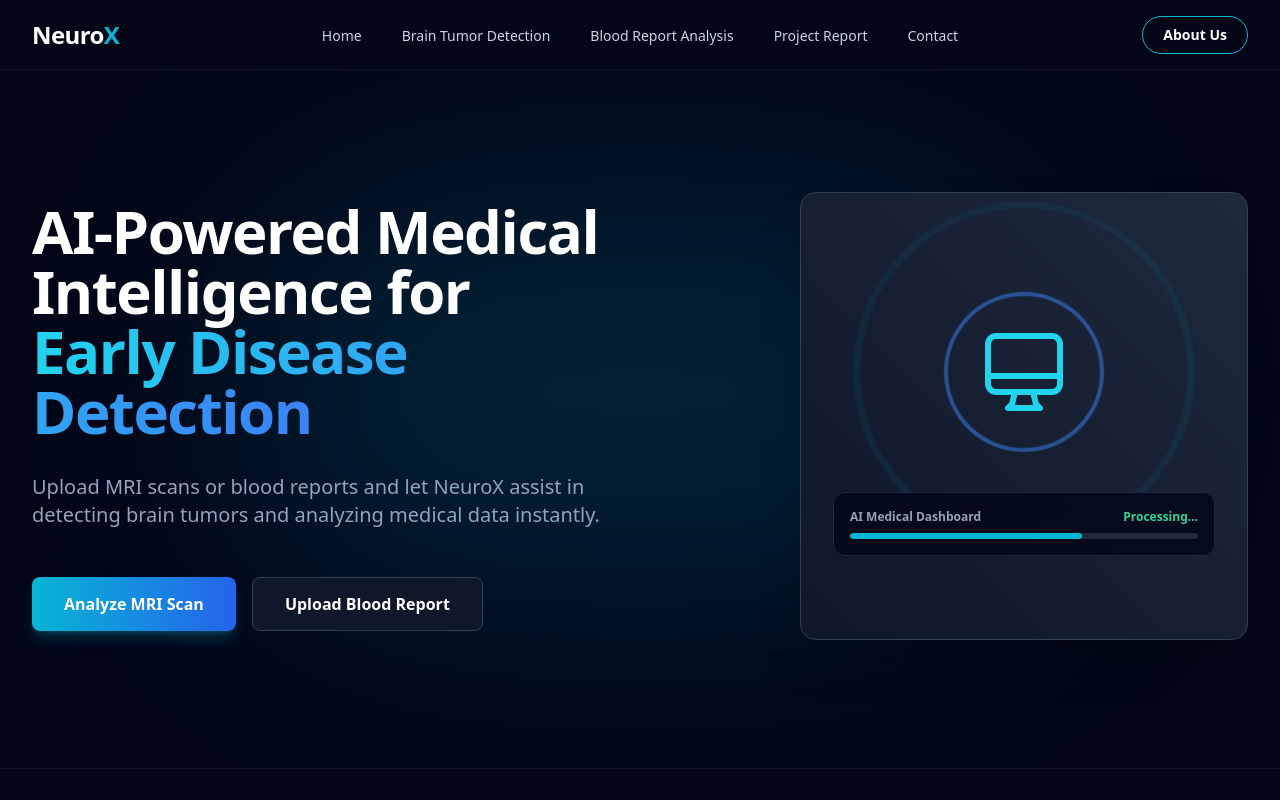
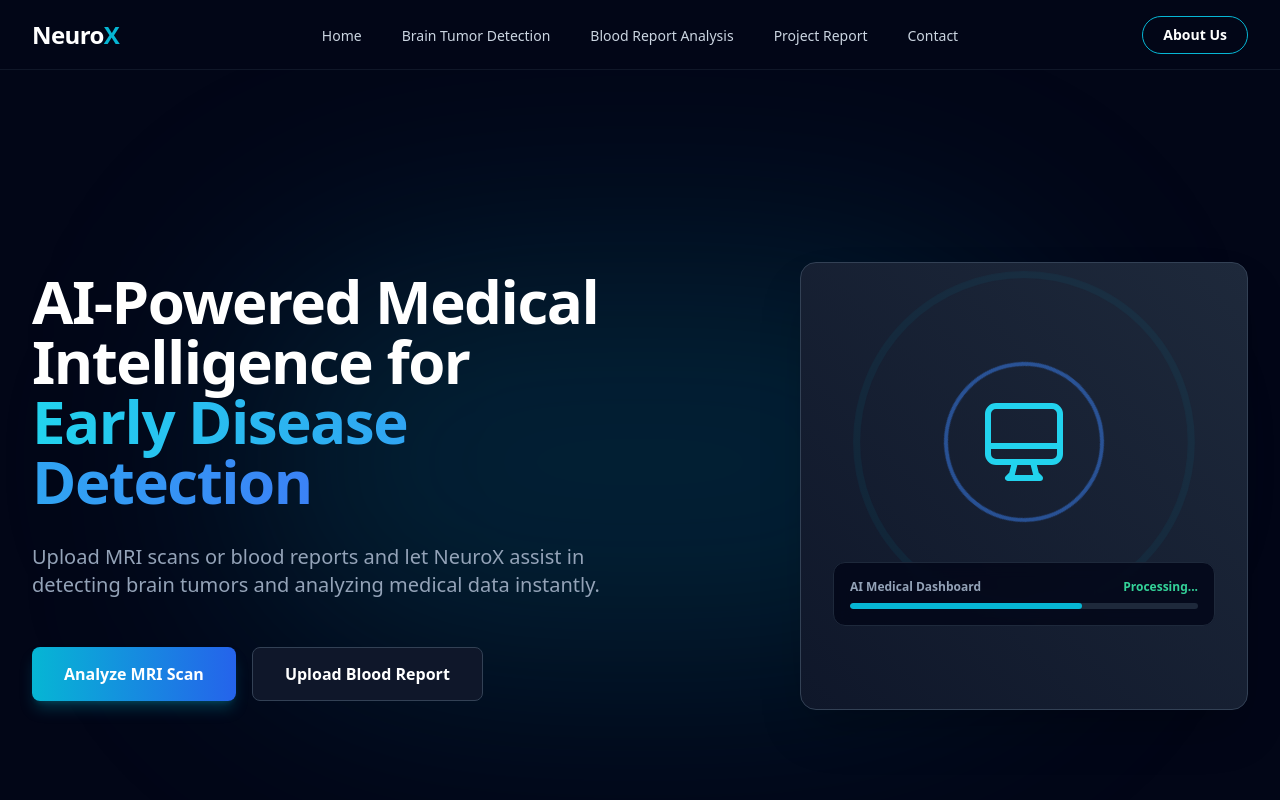
Before and after one commit to imharry18/NeuroX, a Next.js app in the folder frontend/: page / in a window 1280 px wide. Shown: the top 800 px of the page. Built offline with nearby package versions, Linux system fonts and the light colour scheme.

Commit message:
Update root layout structure for NeuroX

```diff
--- a/frontend/src/app/layout.js
+++ b/frontend/src/app/layout.js
@@ -3,20 +3,18 @@ import Navbar from '@/components/Navbar';
 import Footer from '@/components/Footer';
 
 export const metadata = {
-  title: 'NeuroX AI - Medical Intelligence',
-  description: 'AI-Powered Medical Intelligence for Early Disease Detection',
+  title: 'NeuroX AI | Clinical Medical Intelligence',
+  description: 'Enterprise-grade AI Medical Intelligence for Early Disease Detection',
 };
 
 export default function RootLayout({ children }) {
   return (
     <html lang="en" className="scroll-smooth">
-      <body className="bg-slate-950 text-slate-300 min-h-screen flex flex-col font-sans antialiased">
+      <body className="bg-black text-zinc-300 min-h-screen flex flex-col font-sans antialiased selection:bg-indigo-500/30">
         <Navbar />
-
-        <main className="flex-grow">
+        <main className="flex-grow pt-[70px]">
           {children}
         </main>
-
         <Footer />
       </body>
     </html>
```
